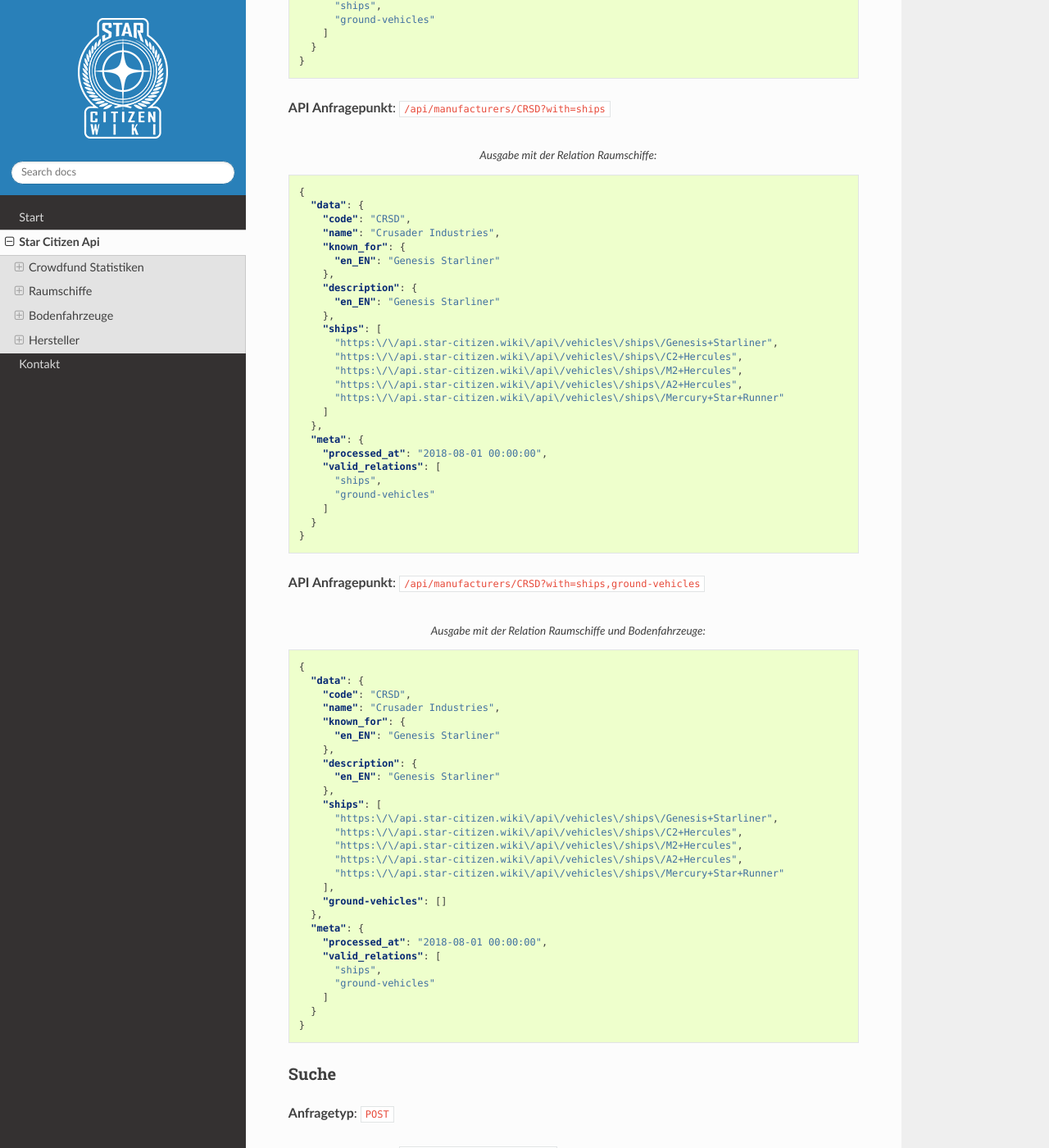
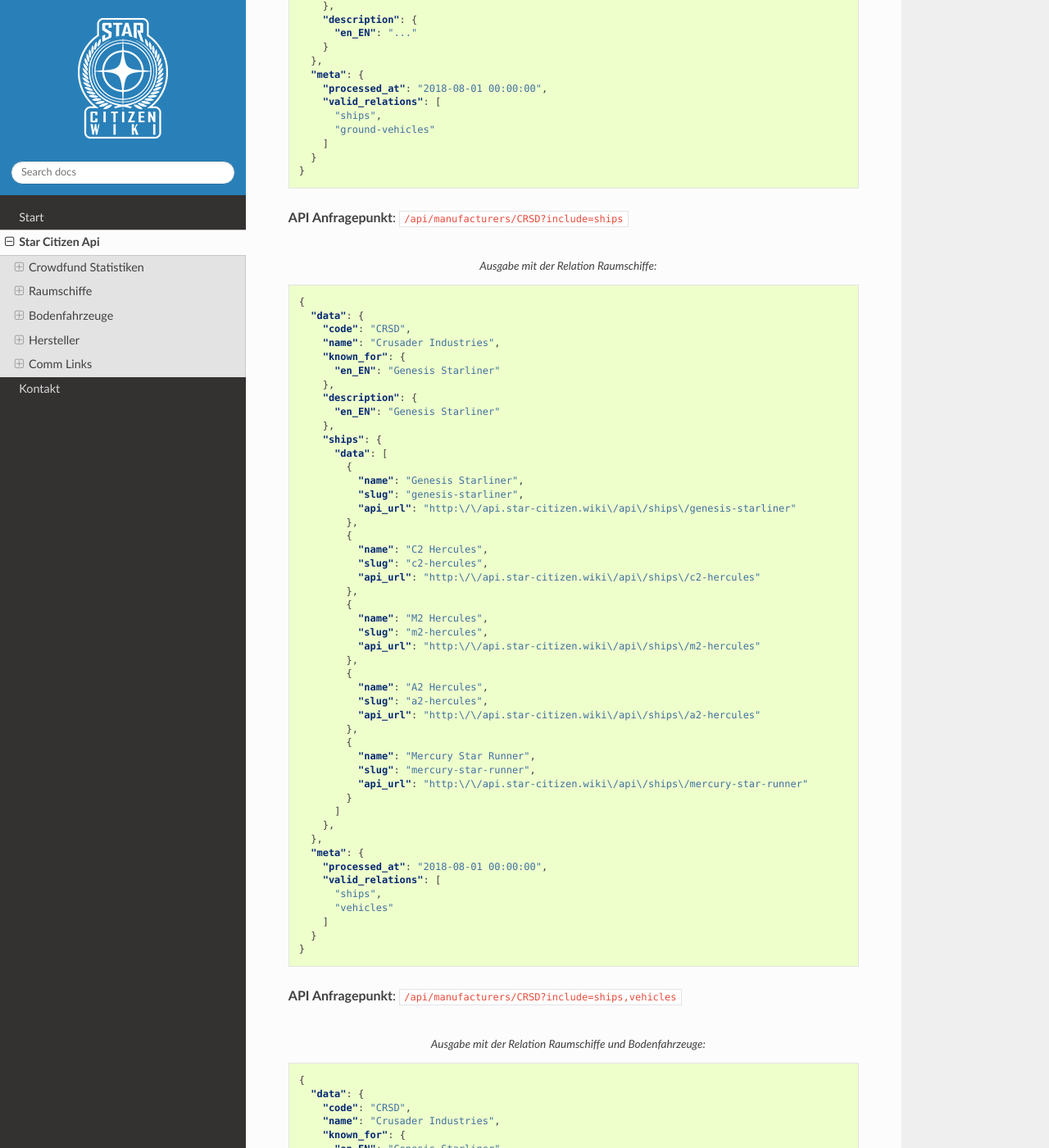
Before and after one commit to StarCitizenWiki/API_Docs, a Sphinx documentation site: the page built from source/star_citizen_api.rst, in a window 1280 px wide and 1400 px high, scrolled down 18765 px. Shown: the whole window at 82% size. Built offline with Sphinx 7.4.7 and the Read the Docs theme 2.0.0, drawn with Linux system fonts in a browser that asks for light colours; some of the changed text lies outside the part shown.

Commit message:
:memo: Update Vehicle Endpoints | :memo: Add Comm Link Doc

```diff
--- a/source/star_citizen_api.rst
+++ b/source/star_citizen_api.rst
@@ -553,7 +557,7 @@
 ^^^^^^^^^^^^^^^^^^^
 |get|
 
-|api_endpoint| ``/api/ground-vehicles``
+|api_endpoint| ``/api/vehicles``
 
 
 |query_param|
@@ -647,7 +652,7 @@
     }
 
 
-|api_endpoint| ``/api/ground-vehicles?locale=de_DE``
+|api_endpoint| ``/api/vehicles?locale=de_DE``
 
 .. code-block:: json
     :caption: |caption_response_german_localisation|
@@ -713,7 +719,7 @@
 ^^^^^^^^^^^^^^^^^^^^^^^
 |get|
 
-|api_endpoint| ``/api/ground-vehicles/{Fahrzeug_Name}``
+|api_endpoint| ``/api/vehicles/{Fahrzeug_Name}``
 
 |url_param| Der Name des Fahrzeuges in URL enkodierter Form. Zum Beispiel ``Nova+Tank``
 
@@ -727,7 +733,7 @@
 =========  =======      =======================================================================================================================  ==============  ========  ========  ========
 
 
-|api_endpoint| ``/api/ground-vehicles/Cyclone``
+|api_endpoint| ``/api/vehicles/Cyclone``
 
 .. code-block:: json
     :caption: |caption_response_no_query_params|
@@ -791,7 +798,7 @@
     }
 
 
-|api_endpoint| ``/api/ground-vehicles/Cyclone?locale=de_DE``
+|api_endpoint| ``/api/vehicles/Cyclone?locale=de_DE``
 
 .. code-block:: json
     :caption: |caption_response_german_localisation|
@@ -835,7 +843,7 @@
     }
 
 
-|api_endpoint| ``/api/ground-vehicles/Cyclon``
+|api_endpoint| ``/api/vehicles/Cyclon``
 
 .. code-block:: json
     :caption: |caption_response_404|
@@ -850,7 +858,7 @@
 ^^^^^
 |post|
 
-|api_endpoint| ``/api/ground-vehicles/search``
+|api_endpoint| ``/api/vehicles/search``
 
 **Request Body**: ``query``
 
@@ -954,7 +962,7 @@
 page       integer      Seite der Ausgabe. Anzahl der Seiten sowie derzeitige Seite stehen in den Metadaten der Ausgabe                                                 Ja        1         1
 limit      integer      Limitiert die Anzahl der Daten auf die angegebene Zahl. Ein Limit von '0' deaktiviert das Limit und gibt alle Daten aus                         Ja        1         10
 locale     string       Sprache der zurückgegebenen Daten. Ersatzsprache ist en_EN (Englisch) bei fehlender deutscher Übersetzung                de_DE en_EN            Ja        de_DE
-with       string       Komma separierter String mit namen der hinzuzufügenden Relationen                                                        ships ground-vehicles  Ja        ships
+include    string       Komma separierter String mit namen der hinzuzufügenden Relationen                                                        ships vehicles         Ja        ships
 =========  =======      =======================================================================================================================  =====================  ========  ========  ========
 
 
@@ -1027,7 +1035,7 @@
 Parameter  Typ          Beschreibung                                                                                                             Erlaubte Werte         Optional  Beispiel  Standard
 =========  =======      =======================================================================================================================  =====================  ========  ========  ========
 locale     string       Sprache der zurückgegebenen Daten. Ersatzsprache ist en_EN (Englisch) bei fehlender deutscher Übersetzung                de_DE en_EN            Ja        de_DE
-with       string       Komma separierter String mit namen der hinzuzufügenden Relationen                                                        ships ground-vehicles  Ja        ships
+include    string       Komma separierter String mit namen der hinzuzufügenden Relationen                                                        ships vehicles         Ja        ships
 =========  =======      =======================================================================================================================  =====================  ========  ========  ========
 
 
@@ -1057,7 +1065,7 @@
     }
 
 
-|api_endpoint| ``/api/manufacturers/CRSD?with=ships``
+|api_endpoint| ``/api/manufacturers/CRSD?include=ships``
 
 .. code-block:: json
     :caption: Ausgabe mit der Relation Raumschiffe:
@@ -1072,25 +1080,47 @@
         "description": {
           "en_EN": "Genesis Starliner"
         },
-        "ships": [
-          "https:\/\/api.star-citizen.wiki\/api\/vehicles\/ships\/Genesis+Starliner",
-          "https:\/\/api.star-citizen.wiki\/api\/vehicles\/ships\/C2+Hercules",
-          "https:\/\/api.star-citizen.wiki\/api\/vehicles\/ships\/M2+Hercules",
-          "https:\/\/api.star-citizen.wiki\/api\/vehicles\/ships\/A2+Hercules",
-          "https:\/\/api.star-citizen.wiki\/api\/vehicles\/ships\/Mercury+Star+Runner"
-        ]
+        "ships": {
+          "data": [
+            {
+              "name": "Genesis Starliner",
+              "slug": "genesis-starliner",
+              "api_url": "http:\/\/api.star-citizen.wiki\/api\/ships\/genesis-starliner"
+            },
+            {
+              "name": "C2 Hercules",
+              "slug": "c2-hercules",
+              "api_url": "http:\/\/api.star-citizen.wiki\/api\/ships\/c2-hercules"
+            },
+            {
+              "name": "M2 Hercules",
+              "slug": "m2-hercules",
+              "api_url": "http:\/\/api.star-citizen.wiki\/api\/ships\/m2-hercules"
+            },
+            {
+              "name": "A2 Hercules",
+              "slug": "a2-hercules",
+              "api_url": "http:\/\/api.star-citizen.wiki\/api\/ships\/a2-hercules"
+            },
+            {
+              "name": "Mercury Star Runner",
+              "slug": "mercury-star-runner",
+              "api_url": "http:\/\/api.star-citizen.wiki\/api\/ships\/mercury-star-runner"
+            }
+          ]
+        },
       },
       "meta": {
         "processed_at": "2018-08-01 00:00:00",
         "valid_relations": [
           "ships",
-          "ground-vehicles"
+          "vehicles"
         ]
       }
     }
 
 
-|api_endpoint| ``/api/manufacturers/CRSD?with=ships,ground-vehicles``
+|api_endpoint| ``/api/manufacturers/CRSD?include=ships,vehicles``
 
 .. code-block:: json
     :caption: Ausgabe mit der Relation Raumschiffe und Bodenfahrzeuge:
@@ -1105,20 +1135,44 @@
         "description": {
           "en_EN": "Genesis Starliner"
         },
-        "ships": [
-          "https:\/\/api.star-citizen.wiki\/api\/vehicles\/ships\/Genesis+Starliner",
-          "https:\/\/api.star-citizen.wiki\/api\/vehicles\/ships\/C2+Hercules",
-          "https:\/\/api.star-citizen.wiki\/api\/vehicles\/ships\/M2+Hercules",
-          "https:\/\/api.star-citizen.wiki\/api\/vehicles\/ships\/A2+Hercules",
-          "https:\/\/api.star-citizen.wiki\/api\/vehicles\/ships\/Mercury+Star+Runner"
-        ],
-        "ground-vehicles": []
+        "ships": {
+          "data": [
+            {
+              "name": "Genesis Starliner",
+              "slug": "genesis-starliner",
+              "api_url": "http:\/\/api.star-citizen.wiki\/api\/ships\/genesis-starliner"
+            },
+            {
+              "name": "C2 Hercules",
+              "slug": "c2-hercules",
+              "api_url": "http:\/\/api.star-citizen.wiki\/api\/ships\/c2-hercules"
+            },
+            {
+              "name": "M2 Hercules",
+              "slug": "m2-hercules",
+              "api_url": "http:\/\/api.star-citizen.wiki\/api\/ships\/m2-hercules"
+            },
+            {
+              "name": "A2 Hercules",
+              "slug": "a2-hercules",
+              "api_url": "http:\/\/api.star-citizen.wiki\/api\/ships\/a2-hercules"
+            },
+            {
+              "name": "Mercury Star Runner",
+              "slug": "mercury-star-runner",
+              "api_url": "http:\/\/api.star-citizen.wiki\/api\/ships\/mercury-star-runner"
+            }
+          ]
+        },
+        "vehicles": {
+          "data": []
+        }
       },
       "meta": {
         "processed_at": "2018-08-01 00:00:00",
         "valid_relations": [
           "ships",
-          "ground-vehicles"
+          "vehicles"
         ]
       }
     }
@@ -1199,6 +1253,140 @@
 
 
 
+Comm Links
+----------
+API zur Abfrage zu Comm Link Metadaten.
+
+Eine Prüfung auf neue Comm Links erfolgt stündlich
+
+
+Alle Comm Links
+^^^^^^^^^^^^^^^
+|get|
+
+|api_endpoint| ``/api/comm-links``
+
+
+|query_param|
+
+=========  =======      =======================================================================================================================  ==============  ========  ========  ========
+Parameter  Typ          Beschreibung                                                                                                             Erlaubte Werte  Optional  Beispiel  Standard
+=========  =======      =======================================================================================================================  ==============  ========  ========  ========
+page       integer      Seite der Ausgabe. Anzahl der Seiten sowie derzeitige Seite stehen in den Metadaten der Ausgabe                                          Ja        1         1
+limit      integer      Limitiert die Anzahl der Daten auf die angegebene Zahl. Ein Limit von '0' deaktiviert das Limit und gibt alle Daten aus                  Ja        1         10
+=========  =======      =======================================================================================================================  ==============  ========  ========  ========
+
+
+.. code-block:: json
+    :caption: |caption_response_no_query_params|
+
+    {
+      "data": [
+        {
+          "id": 12705,
+          "title": "2610: Tears of Fire",
+          "rsi_url": "https:\/\/robertsspaceindustries.com\/comm-link\/spectrum-dispatch\/12705-2610-Tears-Of-Fire",
+          "api_url": "http:\/\/api.star-citizen.wiki\/api\/comm-links\/12705",
+          "channel": "Lore",
+          "category": "Spectrum Dispatch",
+          "series": "Time Capsule",
+          "images": 2,
+          "links": 0,
+          "created_at": "2012-09-28"
+        },
+        {
+          "id": "...",
+        }
+      ],
+      "meta": {
+        "processed_at": "2018-08-01 00:00:00",
+        "pagination": {
+          "total": 4500,
+          "count": 15,
+          "per_page": 15,
+          "current_page": 1,
+          "total_pages":400,
+          "links": {
+            "next": "https:\/\/api.star-citizen.wiki\/api\/comm-links?page=2"
+          }
+        }
+      }
+    }
+
+
+|api_endpoint| ``/api/comm-links?limit=1``
+
+.. code-block:: json
+    :caption: Ausgabe der Anfrage mit Limit Parameter = 1:
+
+    {
+      "data": [
+        {
+          "id": 12705,
+          "title": "2610: Tears of Fire",
+          "rsi_url": "https:\/\/robertsspaceindustries.com\/comm-link\/spectrum-dispatch\/12705-2610-Tears-Of-Fire",
+          "api_url": "http:\/\/api.star-citizen.wiki\/api\/comm-links\/12705",
+          "channel": "Lore",
+          "category": "Spectrum Dispatch",
+          "series": "Time Capsule",
+          "images": 2,
+          "links": 0,
+          "created_at": "2012-09-28"
+        }
+      ],
+      "meta": {
+        "processed_at": "2018-08-01 00:00:00",
+        "pagination": {
+          "total": 4500,
+          "count": 1,
+          "per_page": 1,
+          "current_page": 1,
+          "total_pages": 4500,
+          "links": {
+            "next": "https:\/\/api.star-citizen.wiki\/api\/comm-links?page=2"
+          }
+        }
+      }
+    }
+
+
+
+Einzelner Comm Link
+^^^^^^^^^^^^^^^^^^^
+|get|
+
+|api_endpoint| ``/api/comm-links/{CommLinkID}``
+
+.. code-block:: json
+    :caption: |caption_response|
+
+    {
+      "data": {
+        "id": 12663,
+        "title": "Test",
+        "rsi_url": "https:\/\/robertsspaceindustries.com\/comm-link\/SCW\/12663-API",
+        "api_url": "http:\/\/api.star-citizen.wiki\/api\/comm-links\/12663",
+        "channel": "Undefined",
+        "category": "Undefined",
+        "series": "None",
+        "images": {
+          "data": []
+        },
+        "links": {
+          "data": []
+        },
+        "created_at": "2012-01-01"
+      },
+      "meta": {
+        "processed_at": "2018-09-27 21:39:49",
+        "valid_relations": [
+          "images",
+          "links"
+        ]
+      }
+    }
+
+
 
 
 
```
Also changed, not shown: other parts of source/star_citizen_api.rst (+16 -8 lines).
